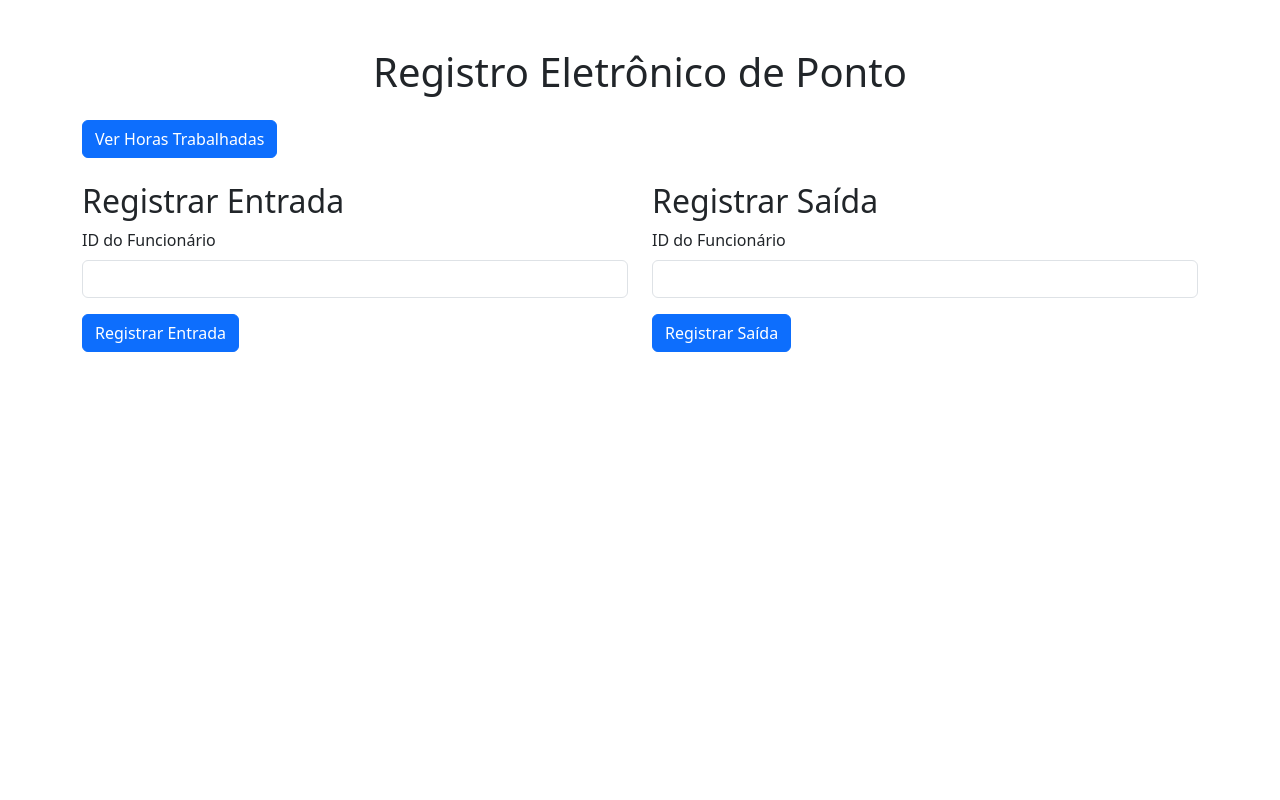
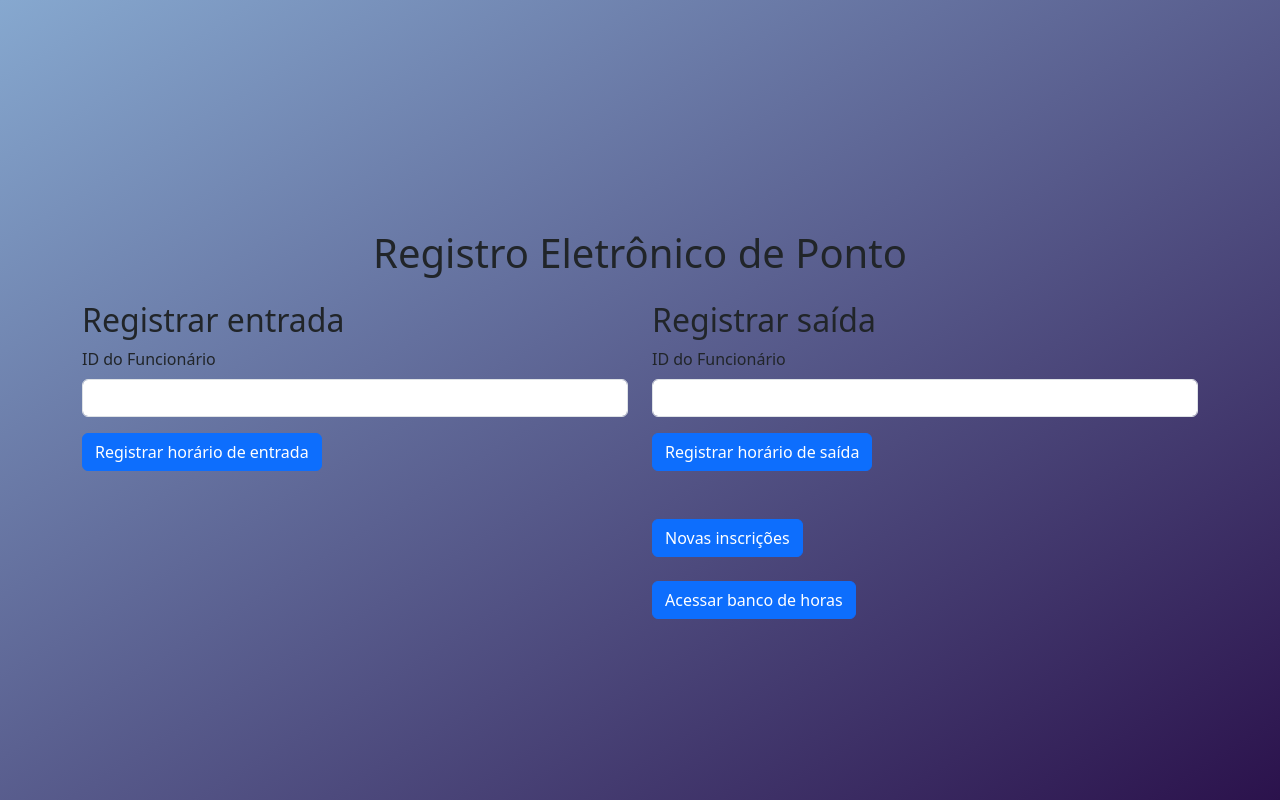
Before and after one commit to Wilwalker27/relogio_ponto, a PHP site: page / in a window 1280 px wide. Run offline with PHP 8.4, Linux system fonts and the light colour scheme.

Commit message:
colocando uma cor na aplicação

```diff
--- a/criarFuncionario.php
+++ b/criarFuncionario.php
@@ -10,12 +10,14 @@
 <head>
     <meta charset="UTF-8">
     <meta name="viewport" content="width=device-width, initial-scale=1.0">
-    <title>Registrar Funcionário</title>
+    <link rel="icon" href="./imagens/icone_configs.png" type="image/png">
+    <link rel="stylesheet" href="./css/style.css">
+    <title>Cadastro</title>
     <link rel="stylesheet" href="https://cdn.jsdelivr.net/npm/bootstrap@5.3.0/dist/css/bootstrap.min.css">
 </head>
 <body>
     <div class="container mt-5">
-        <h1 class="text-center">Registrar Funcionário</h1>
+        <h1 class="text-center">Cadastrar novo funcionário</h1>
         <div class="mt-4">
             <a href="index.php" class="btn btn-primary">Home</a>
         </div>
--- a/css/style.css
+++ b/css/style.css
@@ -0,0 +1,13 @@
+body {
+
+
+    background: linear-gradient(to bottom right, #86A8CF, #2B124C);
+    margin: 0; /* para remover as margens padrão do body*/
+    padding: 0; /* também para remover o preenchimento padrão do body */
+    font-family: Arial, sans-serif; /*fonte padrão*/
+    height: 100vh;
+    display: flex;
+    justify-content: center;
+    align-items: center;
+
+}
--- a/horarioTrabalhado.php
+++ b/horarioTrabalhado.php
@@ -12,15 +12,15 @@
 <head>
     <meta charset="UTF-8">
     <meta name="viewport" content="width=device-width, initial-scale=1.0">
+    <link rel="stylesheet" href="./css/style.css">
     <title>Lista de Funcionários</title>
     <link rel="stylesheet" href="https://cdn.jsdelivr.net/npm/bootstrap@5.3.0/dist/css/bootstrap.min.css">
 </head>
 <body>
     <div class="container mt-5">
-        <h1 class="text-center">Lista de Funcionários e Horas Trabalhadas</h1>
+        <h1 class="text-center">Lista de Funcionários e Banco de horas</h1>
         <div class="mt-4">
             <a href="index.php" class="btn btn-primary">Home</a>
-            <a href="criarFuncionario.php" class="btn btn-primary">Criar funcionário</a>
         </div>
         <table class="table mt-4">
             <thead>
@@ -45,7 +45,7 @@
                 </tr>
                 <?php } ?>
 
-                <!-- Adicione mais linhas conforme necessário -->
+
             </tbody>
         </table>
     </div>
--- a/index.php
+++ b/index.php
@@ -10,25 +10,24 @@
 <head>
     <meta charset="UTF-8">
     <meta name="viewport" content="width=device-width, initial-scale=1.0">
-    <link rel="icon" href="./imagens/pngegg.png" type="image/png">
+    <link rel="stylesheet" href="./css/style.css">
+    <link rel="icon" href="./imagens/icone_index.png" type="image/png">
     <title>R-E-P</title>
     <link rel="stylesheet" href="https://cdn.jsdelivr.net/npm/bootstrap@5.3.0/dist/css/bootstrap.min.css">
 </head>
 <body>
     <div class="container mt-5">
         <h1 class="text-center">Registro Eletrônico de Ponto</h1>
-        <div class="mt-4">
-            <a href="horarioTrabalhado.php" class="btn btn-primary">Ver Horas Trabalhadas</a>
-        </div>
+
         <div class="row mt-4">
             <div class="col-md-6">
-                <h2>Registrar Entrada</h2>
+                <h2>Registrar entrada</h2>
                 <form method="post">
                     <div class="mb-3">
                         <label for="entradaNome" class="form-label">ID do Funcionário</label>
                         <input type="text" name="id_funcionario_entrada" class="form-control" id="entradaNome" required>
                     </div>
-                    <button type="submit" class="btn btn-primary">Registrar Entrada</button>
+                    <button type="submit" class="btn btn-primary">Registrar horário de entrada</button>
                 </form>
                 <?php
                     if (isset($_POST['id_funcionario_entrada'])) {
@@ -44,14 +43,20 @@
             </div>
 
             <div class="col-md-6">
-                <h2>Registrar Saída</h2>
+                <h2>Registrar saída</h2>
                 <form method="post">
                     <div class="mb-3">
                         <label for="saidaNome" class="form-label">ID do Funcionário</label>
                         <input type="text" name="id_funcionario_saida" class="form-control" id="saidaNome" required>
                     </div>
-                    <button type="submit" class="btn btn-primary">Registrar Saída</button>
+                    <button type="submit" class="btn btn-primary">Registrar horário de saída</button>
                 </form>
+                <div class="mt-5">
+                    <a href="criarFuncionario.php" class="btn btn-primary">Novas inscrições</a>
+                </div>
+                <div class="mt-4">
+                    <a href="horarioTrabalhado.php" class="btn btn-primary">Acessar banco de horas</a>
+                </div>
                 <?php
                     if (isset($_POST['id_funcionario_saida'])) {
                         $funcionario = new FuncionarioModel();
```
Also changed, not shown: imagens/icone_configs.png (added), imagens/icone_index.png (renamed from imagens/pngegg.png), readme.md.
